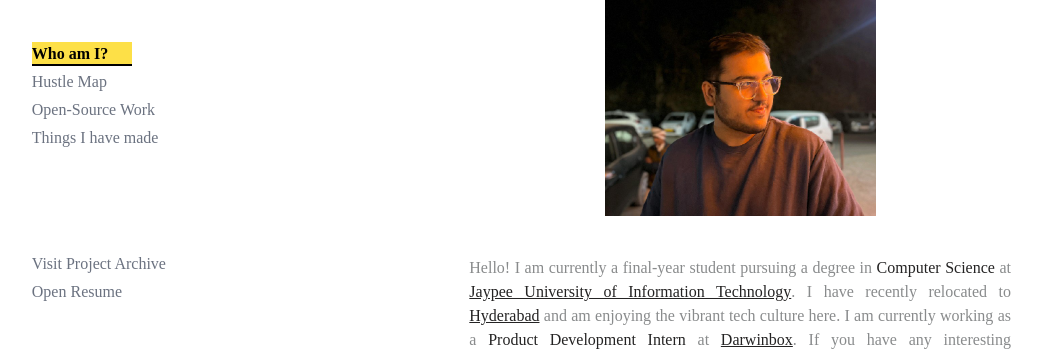
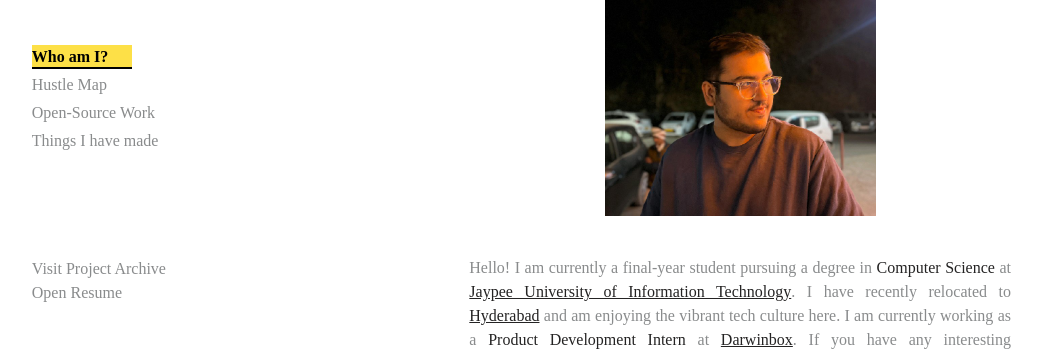
Before and after one commit to ujjwalpathaak/portfolio_v2, a React (Vite) app: page / in a window 1280 px wide. Shown: the part 243-598 px from the top of the page, without its empty margins (157-1199 px from the left). Built offline with nearby package versions, Linux system fonts and the light colour scheme; a web font is replaced by a local one.

Commit message:
fix: navbar resume & project archive links

```diff
--- a/src/components/NavBar.jsx
+++ b/src/components/NavBar.jsx
@@ -1,3 +1,5 @@
+import { Link } from "react-router-dom";
+
 function Navbar({ activeSection }) {
   return (
     <>
@@ -11,7 +13,7 @@ function Navbar({ activeSection }) {
           <a
             key={id}
             href={id}
-            className={`relative pb-1 ${activeSection === id ? "font-bold" : "text-gray-500"
+            className={`relative pb-1 ${activeSection === id ? "font-bold" : "text-text"
               }`}
           >
             <span className="group relative inline-block pr-6">
@@ -43,35 +45,15 @@ function Navbar({ activeSection }) {
           { id: "all/projects", label: "Visit Project Archive" },
           { id: "https://drive.google.com/file/d/1UnHN2rxOJ0q679TGNrNLxEpOBWXbp5KU/view?usp=sharing", target: "_blank", label: "Open Resume" },
         ].map(({ id, label, target }) => (
-          <a
-            key={id}
+          <Link
+            to={id}
+            rel="noreferrer noopener"
             target={target || undefined}
-            href={id}
-            className={`relative pb-1 ${activeSection === id ? "font-bold" : "text-gray-500"
-              }`}
+            className="group relative inline-block pr-6 w-fit transition duration-300 text-text"
           >
-            <span className="group relative inline-block pr-6">
-              {/* Yellow Swipe Background */}
-              <span
-                className={`absolute inset-0 origin-left scale-x-0 transform bg-yellow-300 transition-transform duration-300 group-hover:scale-x-100 ${activeSection === id ? "scale-x-100" : ""
-                  }`}
-              ></span>
-
-              {/* Underline */}
-              <span
-                className={`absolute bottom-0 left-0 h-[2px] w-full origin-left transform bg-heading transition-all duration-300 ${activeSection === id ? "scale-x-100" : "scale-x-0"
-                  }`}
-              ></span>
-
-              {/* Text */}
-              <span
-                className={`relative z-10 transition ${activeSection === id ? "font-bold text-heading" : ""
-                  }`}
-              >
-                {label}
-              </span>
-            </span>
-          </a>
+            {label}
+            <span className="absolute inset-0 -z-10 w-0 h-full bg-yellow-300 transition-all duration-300 group-hover:w-full"></span>
+          </Link>
         ))}
       </div>
     </>
```
